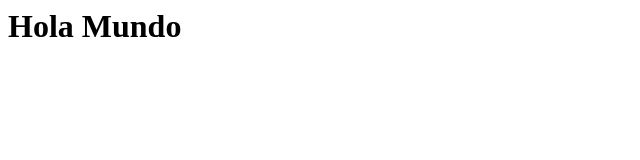
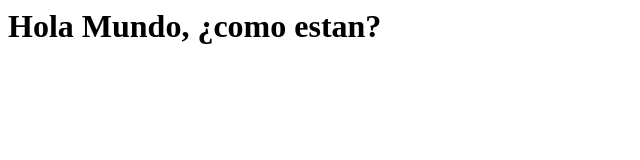
Before and after one commit to sonic23145/repo_laboratorio, a plain HTML site: page index.html in a window 1280 px wide. Shown: the whole page, without its empty margins (0-640 px from the left). Drawn offline with Linux system fonts and the light colour scheme.

Commit message:
cambio archivo index.html

```diff
--- a/index.html
+++ b/index.html
@@ -1,5 +1,5 @@
 <html lang="es">
 <body>
-<h1>Hola Mundo</h1>
+<h1>Hola Mundo, ¿como estan?</h1>
 </body>
 </html>
```
